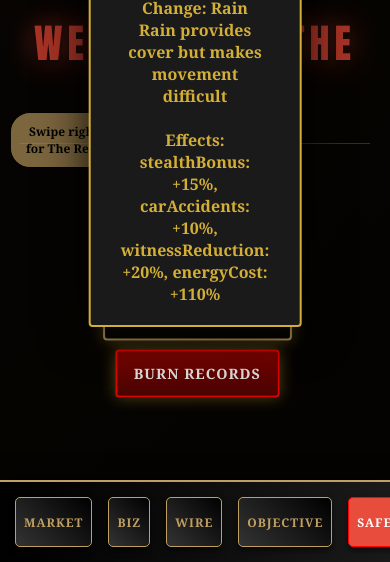
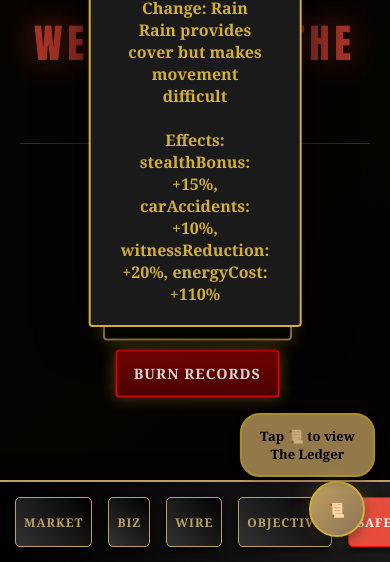
Before and after one commit to AaronC1992/Kingpin-Dynasty, a website: page index.html in a window 390 px wide. Shown: the part 282-844 px from the top of the page. Drawn offline with Linux system fonts and the light colour scheme.

Commit message:
Fix mobile UI issues: profile picture clipping, button touch targets, and replace edge swipe with floating button

```diff
--- a/mobile-responsive.js
+++ b/mobile-responsive.js
@@ -126,19 +126,63 @@ export const MobileSystem = {
             this.setupSwipeGestures();
             this.swipeGesturesConfigured = true;
         }
-        this.showSwipeHint(); // Show hint on first load
+        this.createMobileMenuButton(); // Create log toggle button
+        this.showLogButtonHint(); // Show hint for log button
         this.createMobileQuickActions();
         this.mobileNavigationActive = true;
     },
 
     // Create mobile menu button (disabled - using swipe gestures instead)
     createMobileMenuButton() {
-        // Swipe gestures replace the menu button
-        // Remove any existing menu button
-        const existingBtn = document.getElementById('mobile-menu-btn');
-        if (existingBtn) {
-            existingBtn.remove();
-        }
+        // Remove existing button if present
+        const existingBtn = document.getElementById('mobile-log-toggle');
+        if (existingBtn) existingBtn.remove();
+
+        const logToggle = document.createElement('button');
+        logToggle.id = 'mobile-log-toggle';
+        logToggle.innerHTML = '📜';
+        logToggle.style.cssText = `
+            position: fixed;
+            bottom: 20px;
+            right: 20px;
+            width: 56px;
+            height: 56px;
+            border-radius: 50%;
+            background: linear-gradient(135deg, #c0a062 0%, #8b7355 100%);
+            border: 2px solid #d4af37;
+            box-shadow: 0 4px 12px rgba(0, 0, 0, 0.4), 0 0 20px rgba(192, 160, 98, 0.3);
+            color: white;
+            font-size: 24px;
+            z-index: 998;
+            cursor: pointer;
+            display: flex;
+            align-items: center;
+            justify-content: center;
+            transition: all 0.3s ease;
+            touch-action: manipulation;
+        `;
+
+        logToggle.onclick = () => {
+            const panel = document.getElementById('mobile-action-panel');
+            if (panel) {
+                if (panel.style.left === '0px') {
+                    this.closeActionPanel();
+                } else {
+                    this.openActionPanel();
+                }
+            }
+        };
+
+        // Add hover/active effects
+        logToggle.addEventListener('touchstart', () => {
+            logToggle.style.transform = 'scale(0.95)';
+        });
+
+        logToggle.addEventListener('touchend', () => {
+            logToggle.style.transform = 'scale(1)';
+        });
+
+        document.body.appendChild(logToggle);
     },
 
     // Setup swipe gestures for mobile action panel
@@ -237,12 +281,12 @@ export const MobileSystem = {
             backdrop-filter: blur(10px);
         `;
 
-        // Add swipe hint and action log content
+        // Add close hint and action log content
         actionPanel.innerHTML = `
             <div style="color: #c0a062; font-family: 'Georgia', serif;">
                 <div style="text-align: center; margin-bottom: 20px;">
-                    <h3 style="color: #c0a062; margin: 0 0 10px 0; text-transform: uppercase; letter-spacing: 2px;">📜 The Record</h3>
-                    <small style="color: #95a5a6; font-style: italic;">Swipe left to close →</small>
+                    <h3 style="color: #c0a062; margin: 0 0 10px 0; text-transform: uppercase; letter-spacing: 2px;">📜 The Ledger</h3>
+                    <small style="color: #95a5a6; font-style: italic;">Tap 📜 button or swipe left to close</small>
                 </div>
 
                 <div id="mobile-action-list" style="max-height: calc(100vh - 120px); overflow-y: auto;
@@ -377,52 +421,54 @@ export const MobileSystem = {
     },
 
     // Show swipe hint to help users discover the gesture
-    showSwipeHint() {
+    showLogButtonHint() {
         // Only show once per session
-        if (sessionStorage.getItem('swipeHintShown')) {
+        if (sessionStorage.getItem('logButtonHintShown')) {
             return;
         }
 
-        const swipeHint = document.createElement('div');
-        swipeHint.style.cssText = `
+        const buttonHint = document.createElement('div');
+        buttonHint.style.cssText = `
             position: fixed;
-            top: 50%;
-            left: 10px;
-            transform: translateY(-50%);
-            background: rgba(192, 160, 98, 0.9);
+            bottom: 85px;
+            right: 15px;
+            background: rgba(192, 160, 98, 0.95);
             color: #000;
-            padding: 10px 15px;
+            padding: 12px 18px;
             border-radius: 20px;
-            font-size: 12px;
+            font-size: 13px;
             z-index: 1000;
-            animation: swipeHintPulse 2s infinite;
+            animation: buttonHintPulse 2s infinite;
             pointer-events: none;
             font-family: 'Georgia', serif;
             font-weight: bold;
-            border: 1px solid #000;
+            border: 2px solid #d4af37;
+            box-shadow: 0 4px 12px rgba(0, 0, 0, 0.4);
+            max-width: 150px;
+            text-align: center;
         `;
 
-        swipeHint.innerHTML = 'Swipe right →<br>for The Record';
+        buttonHint.innerHTML = 'Tap 📜 to view<br>The Ledger';
 
         // Add animation keyframes
         const style = document.createElement('style');
         style.textContent = `
-            @keyframes swipeHintPulse {
-                0%, 100% { opacity: 0.7; transform: translateY(-50%) scale(1); }
-                50% { opacity: 1; transform: translateY(-50%) scale(1.05); }
+            @keyframes buttonHintPulse {
+                0%, 100% { opacity: 0.8; transform: scale(1); }
+                50% { opacity: 1; transform: scale(1.05); }
             }
         `;
         document.head.appendChild(style);
 
-        document.body.appendChild(swipeHint);
+        document.body.appendChild(buttonHint);
 
-        // Remove hint after 5 seconds
+        // Remove hint after 6 seconds
         setTimeout(() => {
-            if (swipeHint && swipeHint.parentNode) {
-                swipeHint.remove();
+            if (buttonHint && buttonHint.parentNode) {
+                buttonHint.remove();
             }
-            sessionStorage.setItem('swipeHintShown', 'true');
-        }, 5000);
+            sessionStorage.setItem('logButtonHintShown', 'true');
+        }, 6000);
     },
 
     // Emergency cleanup function to remove any stuck overlays
--- a/styles.css
+++ b/styles.css
@@ -1062,13 +1062,23 @@ p, ul {
         grid-template-columns: 1fr;
         gap: 5px;
         font-size: 9px;
-        padding: 6px;
-        min-height: 70px;
+        padding: 8px 6px;
+        min-height: 75px;
+        overflow: visible;
     }
 
     .player-info {
         justify-self: center;
         margin-bottom: 5px;
+        min-height: 45px;
+        display: flex;
+        align-items: center;
+    }
+
+    #player-portrait {
+        width: 40px;
+        height: 40px;
+        flex-shrink: 0;
     }
 
     .stats-container {
@@ -1084,14 +1094,16 @@ p, ul {
 
     .menu-grid {
         grid-template-columns: repeat(auto-fit, minmax(150px, 1fr));
-        gap: 10px;
+        gap: 12px;
         padding: 15px;
     }
 
     button {
         font-size: 14px;
-        padding: 10px 15px;
-        min-height: 40px;
+        padding: 12px 15px;
+        min-height: 44px;
+        touch-action: manipulation;
+        -webkit-tap-highlight-color: rgba(0,0,0,0.1);
     }
 
     h1, h2 {
```
